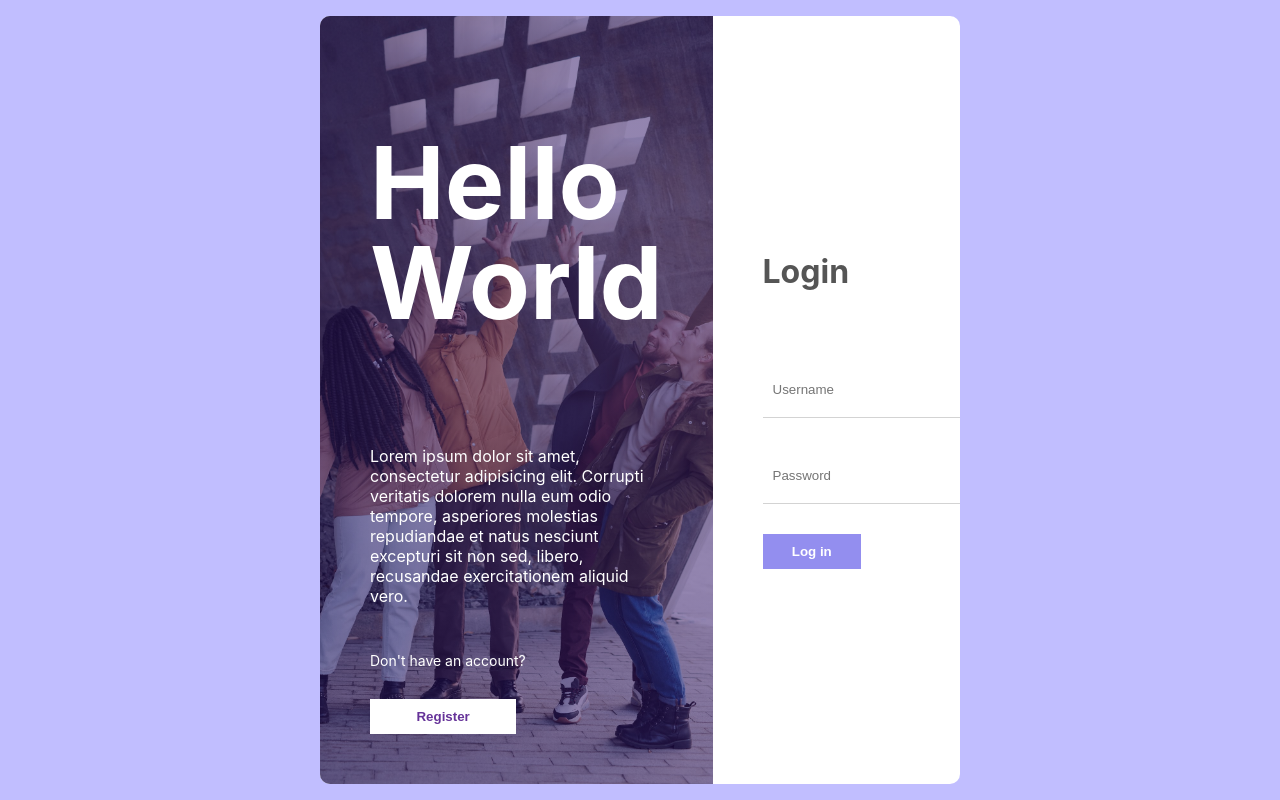
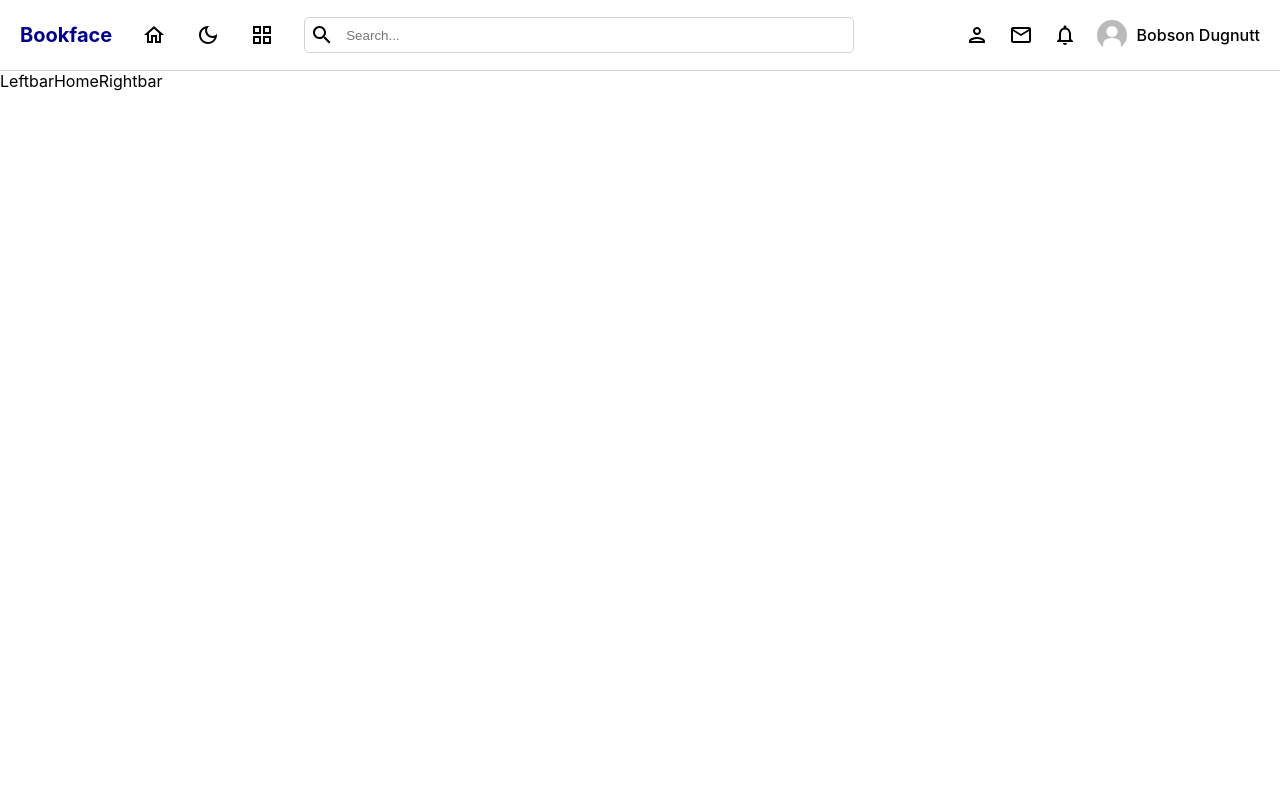
Before and after one commit to jonnyabrams/bookface-2.0, a React (Create React App) app in the folder client/: page / in a window 1280 px wide. Before the commit this address led to /login. Built offline with nearby package versions, Linux system fonts and the light colour scheme.

Commit message:
feat: Navbar

```diff
--- a/client/src/App.tsx
+++ b/client/src/App.tsx
@@ -15,7 +15,7 @@ import Profile from "./pages/profile/Profile";
 import Register from "./pages/register/Register";
 
 const App = () => {
-  const currentUser = false;
+  const currentUser = true;
 
   // make layout similar for Home & Profile
   const Layout = () => {
--- a/client/src/components/navbar/Navbar.tsx
+++ b/client/src/components/navbar/Navbar.tsx
@@ -1,9 +1,42 @@
+import HomeOutlinedIcon from "@mui/icons-material/HomeOutlined";
+import DarkModeOutlinedIcon from "@mui/icons-material/DarkModeOutlined";
+import WbSunnyOutlinedIcon from "@mui/icons-material/WbSunnyOutlined";
+import GridViewOutlinedIcon from "@mui/icons-material/GridViewOutlined";
+import NotificationsOutlinedIcon from "@mui/icons-material/NotificationsOutlined";
+import EmailOutlinedIcon from "@mui/icons-material/EmailOutlined";
+import PersonOutlinedIcon from "@mui/icons-material/PersonOutlined";
+import SearchOutlinedIcon from "@mui/icons-material/SearchOutlined";
+import { Link } from "react-router-dom";
+
 import "./navbar.scss";
 
 const Navbar = () => {
   return (
-    <div className="navbar">Navbar</div>
-  )
-}
+    <div className="navbar">
+      <div className="left">
+        <Link to="/" style={{ textDecoration: "none", color: "inherit" }}>
+          <span>Bookface</span>
+        </Link>
+        <HomeOutlinedIcon />
+        <DarkModeOutlinedIcon />
+        <GridViewOutlinedIcon />
+        <div className="search">
+          <SearchOutlinedIcon />
+          <input type="text" placeholder="Search..." />
+        </div>
+      </div>
 
-export default Navbar
+      <div className="right">
+        <PersonOutlinedIcon />
+        <EmailOutlinedIcon />
+        <NotificationsOutlinedIcon />
+        <div className="user">
+          <img src="/default-profile.jpeg" alt="" />
+          <span>Bobson Dugnutt</span>
+        </div>
+      </div>
+    </div>
+  );
+};
+
+export default Navbar;
--- a/client/src/components/navbar/navbar.scss
+++ b/client/src/components/navbar/navbar.scss
@@ -0,0 +1,58 @@
+.navbar {
+  display: flex;
+  align-items: center;
+  justify-content: space-between;
+  padding: 10px 20px;
+  height: 50px;
+  border-bottom: 1px solid lightgray;
+
+  .left {
+    display: flex;
+    align-items: center;
+    gap: 30px;
+
+    span {
+      font-weight: bold;
+      font-size: 20px;
+      color: darkblue;
+    }
+
+    .search {
+      display: flex;
+      align-items: center;
+      gap: 10px;
+      border: 1px solid lightgray;
+      border-radius: 5px;
+      padding: 5px;
+
+      input {
+        border: none;
+        width: 500px;
+        outline: none;
+      }
+    }
+  }
+
+  .right {
+    display: flex;
+    align-items: center;
+    gap: 20px;
+
+    .user {
+      display: flex;
+      align-items: center;
+      gap: 10px;
+      font-weight: 500;
+
+      img {
+        width: 30px;
+        height: 30px;
+        border-radius: 50%;
+        object-fit: cover;
+      }
+
+      span {
+      }
+    }
+  }
+}
```
Also changed, not shown: client/public/default-profile.jpeg (added).
